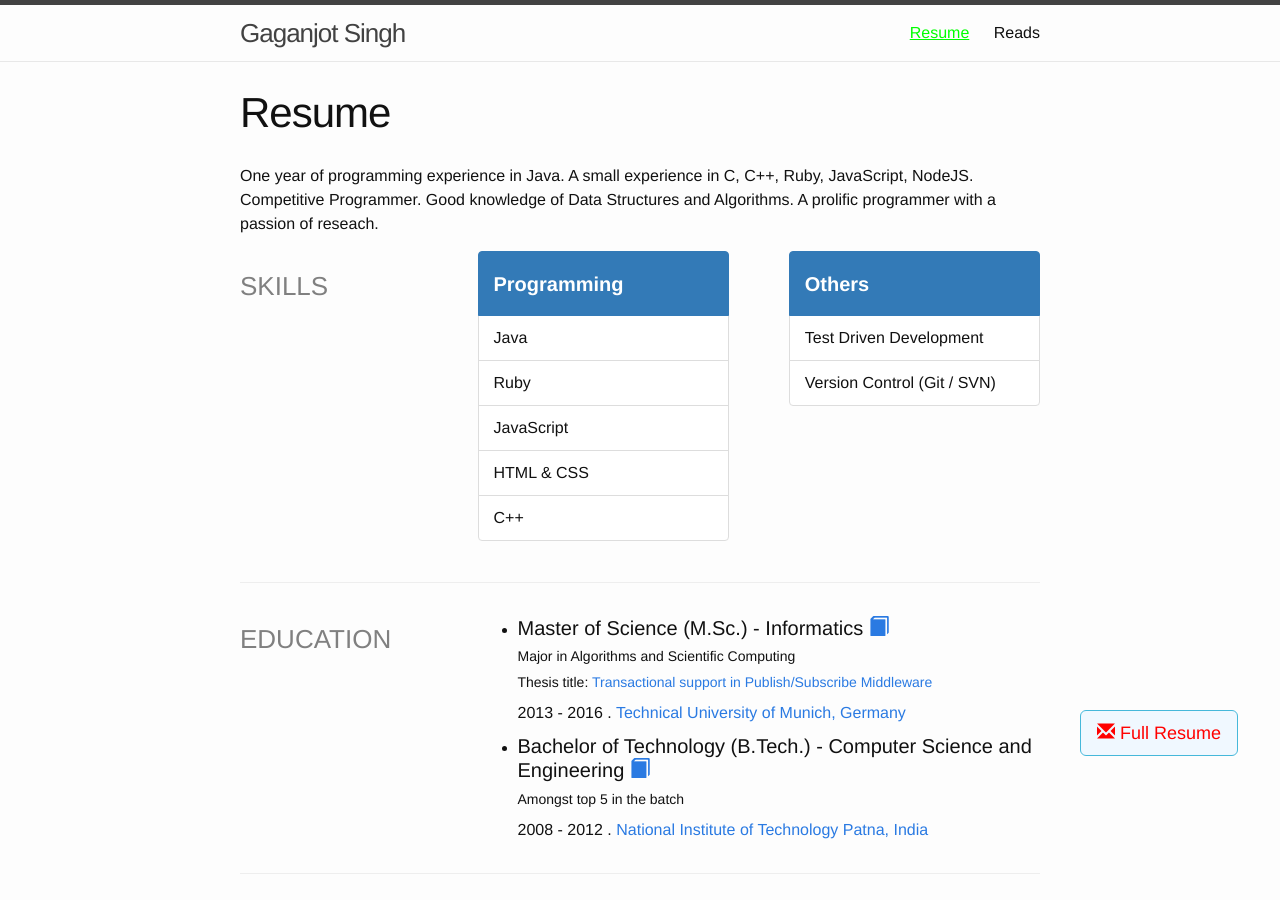
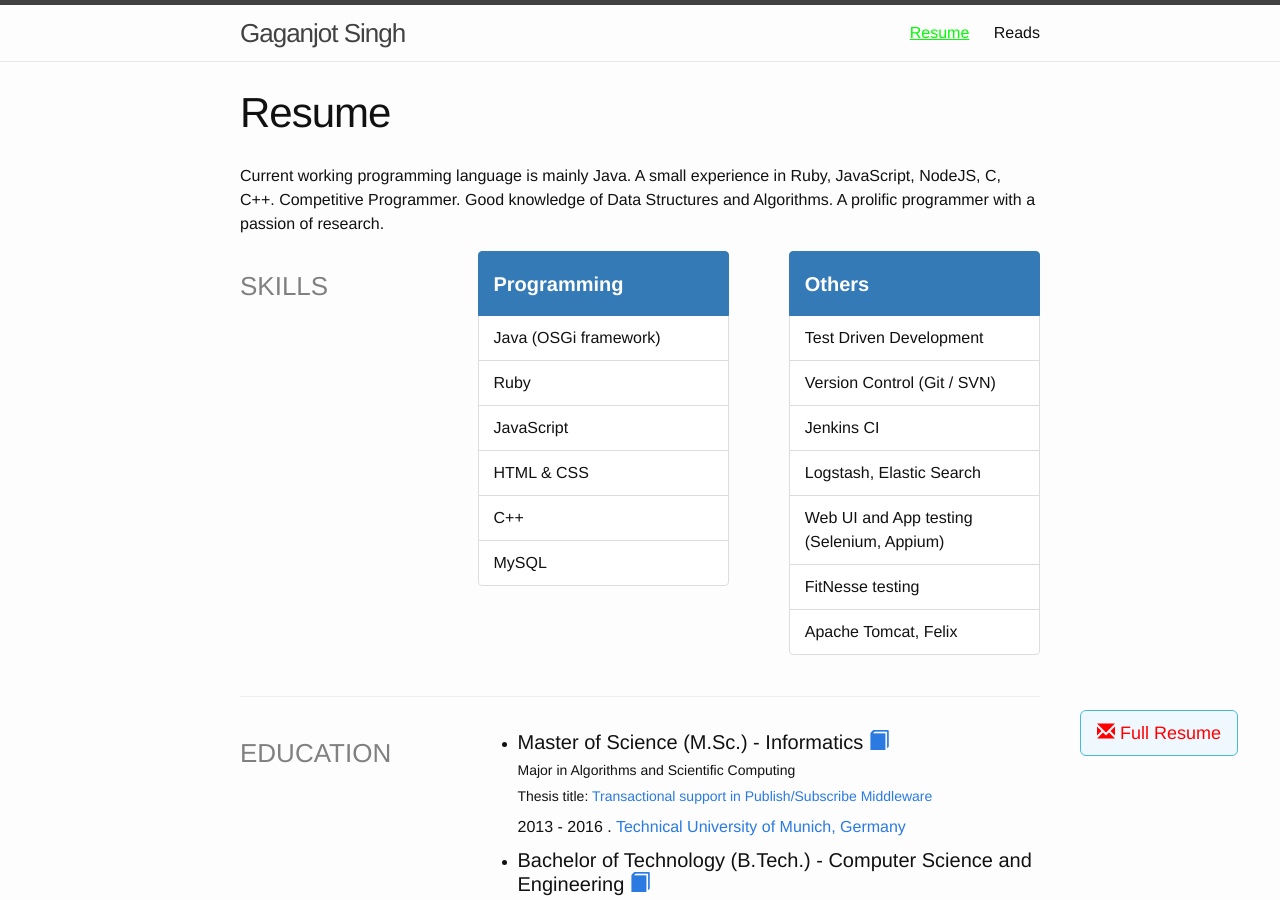
Before and after one commit to GaganJotSingh/GaganJotSingh.github.io, a Jekyll site: the page built from about/resume/index.md, in a window 1280 px wide and 900 px high. Built offline with Jekyll 4.4.1, drawn with Linux system fonts in a browser that asks for light colours.

Commit message:
Updated Resume main section and Skills section

```diff
--- a/about/resume/index.md
+++ b/about/resume/index.md
@@ -4,11 +4,11 @@ title: Resume
 description: Resume of Gaganjot Singh
 ---
 
-One year of programming experience in Java.
-A small experience in C, C++, Ruby, JavaScript, NodeJS.
+Current working programming language is mainly Java.
+A small experience in Ruby, JavaScript, NodeJS, C, C++.
 Competitive Programmer.
 Good knowledge of Data Structures and Algorithms.
-A prolific programmer with a passion of reseach.
+A prolific programmer with a passion of research.
 
 <!-- Skills -->
 <section class="row">
@@ -20,11 +20,12 @@ A prolific programmer with a passion of reseach.
 			<div class="col-md-6">
 				<ul class="list-group">
 					<li class="list-group-item active"><h4 style="margin-top:10.5px; margin-bottom:10.5px"><strong>Programming</strong></h4></li>
-					<li class="list-group-item">Java</li>
+					<li class="list-group-item">Java (OSGi framework)</li>
 					<li class="list-group-item">Ruby</li>
 					<li class="list-group-item">JavaScript</li>
 					<li class="list-group-item">HTML & CSS</li>
 					<li class="list-group-item">C++</li>
+					<li class="list-group-item">MySQL</li>
 				</ul>
 			</div>
 			<div class="col-md-6">
@@ -32,6 +33,11 @@ A prolific programmer with a passion of reseach.
 					<li class="list-group-item active"><h4 style="margin-top:10.5px; margin-bottom:10.5px"><strong>Others</strong></h4></li>
 					<li class="list-group-item">Test Driven Development</li>
 					<li class="list-group-item">Version Control (Git / SVN)</li>
+					<li class="list-group-item">Jenkins CI</li>
+					<li class="list-group-item">Logstash, Elastic Search</li>
+					<li class="list-group-item">Web UI and App testing (Selenium, Appium)</li>
+					<li class="list-group-item">FitNesse testing</li>
+					<li class="list-group-item">Apache Tomcat, Felix</li>
 				</ul>
 			</div>
 		</div>
```
